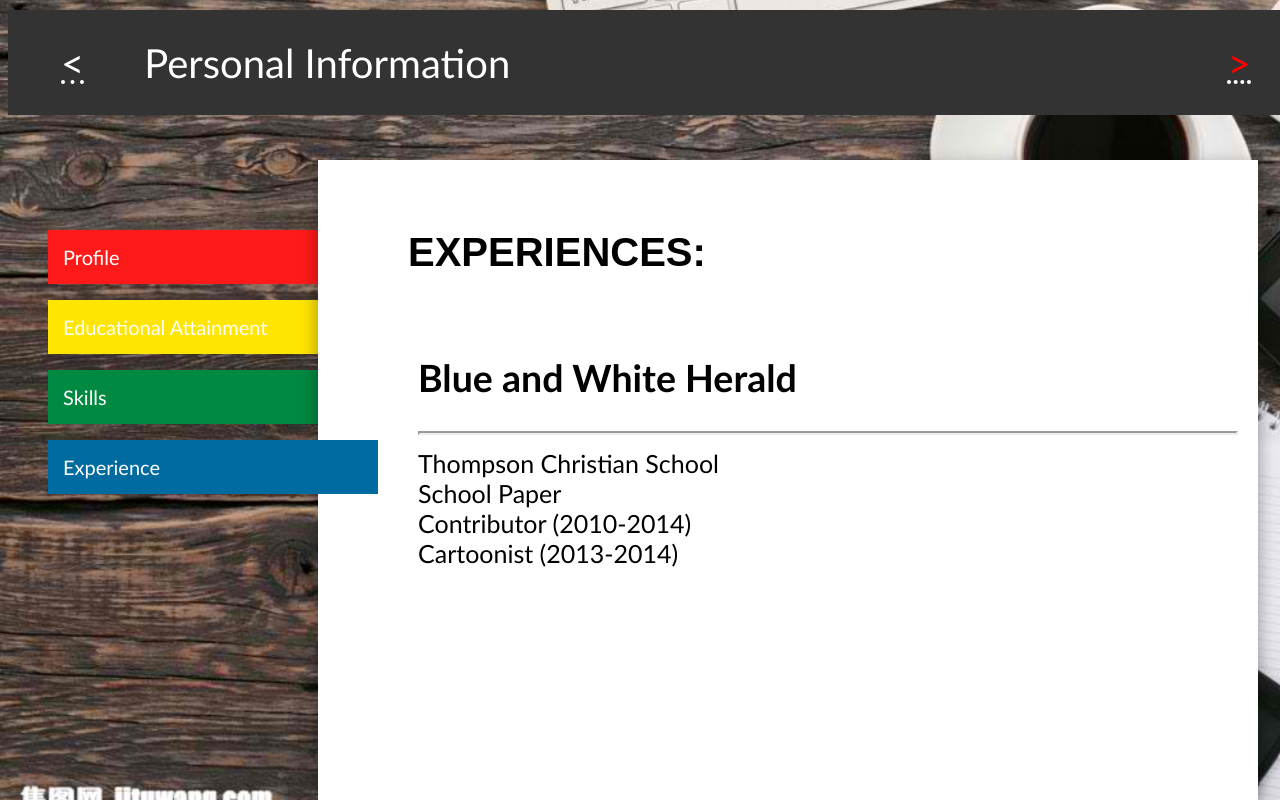
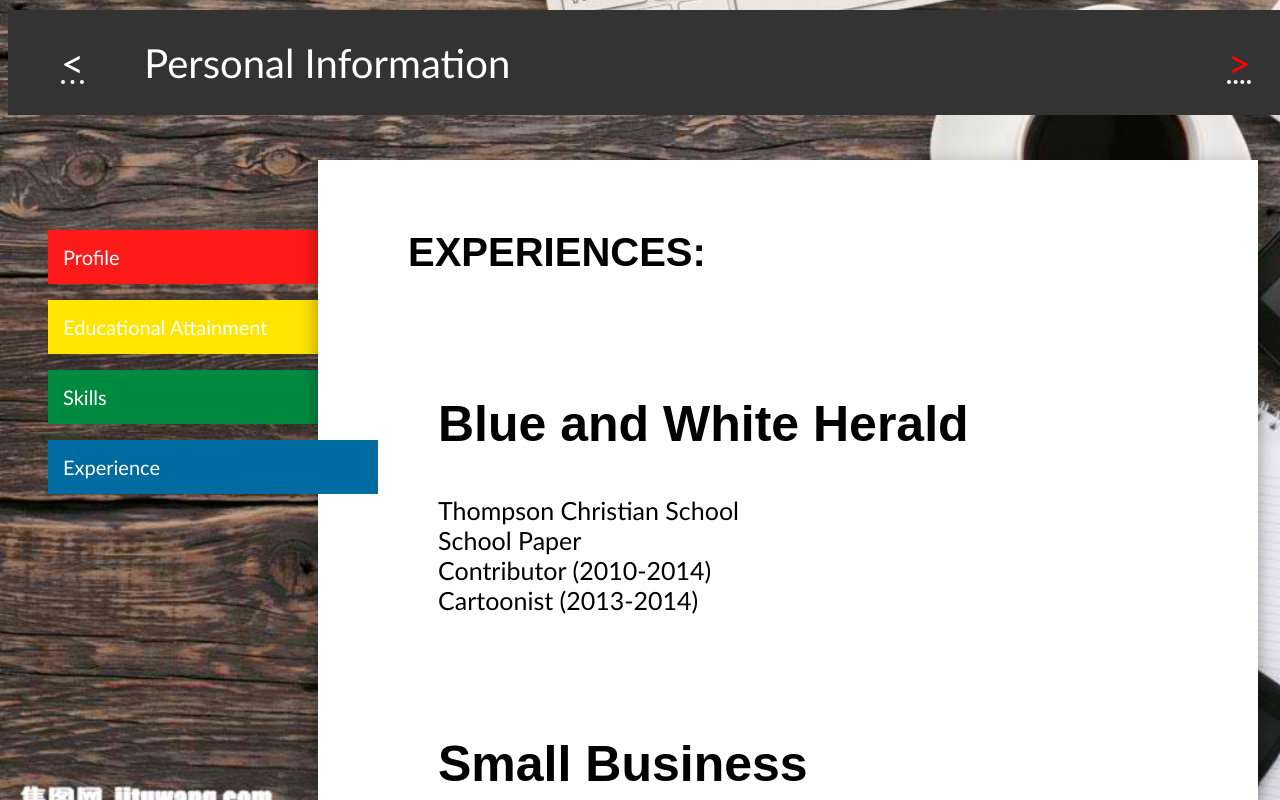
Before and after one commit to RaineCagape/CAGAPE_ReynaElaine_PersonalWebsite, a plain HTML site: page pages/Info/experience.html in a window 1280 px wide. Shown: the top 800 px of the page. Drawn offline with Linux system fonts and the light colour scheme.

Commit message:
initial modifications in experience page

```diff
--- a/pages/Info/experience.html
+++ b/pages/Info/experience.html
@@ -38,11 +38,22 @@
 			<div id="g1">
 
 				<h2 class="h1">Blue and White Herald</h2>
-				<hr>
+
 				    Thompson Christian School<br>
 					School Paper <br>
 					Contributor (2010-2014)<br>
 					Cartoonist (2013-2014)<br>
+
+			</div>
+
+			<div id="g1">
+
+				<h2 class="h1">Small Business</h2>
+
+					In Home</br>
+				    Calling Card and Tarpulin Layout ... so far</br>
+					Open to Other Services<br>
+
 
 			</div>
 
--- a/styles/experience.css
+++ b/styles/experience.css
@@ -14,6 +14,9 @@
 	margin-left:70px;
     }
 
+.h1{
+	font-size:50px;
+	font-family:Arial;}
 #g1{
-	margin-top:80px;
-	margin-left:80px;}
+	margin-top:120px;
+	margin-left:100px;}
```
